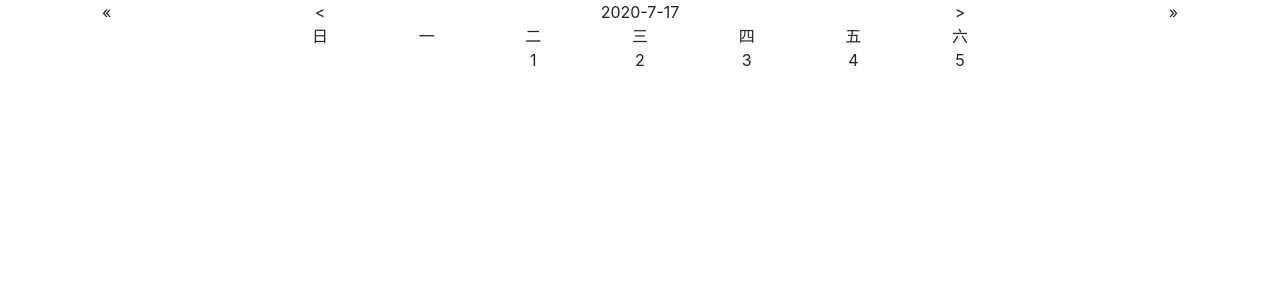
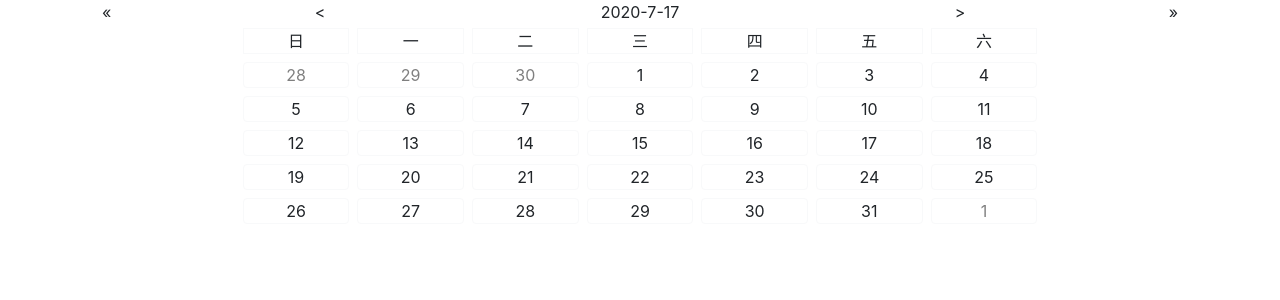
Before and after one commit to zh69ou/reacttest, a React app: page / in a window 1280 px wide. Shown: the top 300 px of the page. Built offline with nearby package versions, Linux system fonts and the light colour scheme.

Commit message:
时间选择组件

```diff
--- a/src/components/date.tsx
+++ b/src/components/date.tsx
@@ -5,33 +5,109 @@ export const DateBox = (props)=>{
 	const [year,setYear] = useState(date.getFullYear())
 	const [month,setMonth] = useState(date.getMonth()+1)
 	const [day,setDay] = useState(date.getDate())
+	const [seldate,setSeldate] = useState([])
+	const weeklist = (line,k)=>{
+		return (<div key={k} className="body row justify-content-center">{line}</div>)
+	}
+	const toDate = (date,k=0)=>{
+		setYear(date.getFullYear())
+		setMonth(date.getMonth()+1)
+		setDay(date.getDate())
+		if(k){
+			let sd = seldate
+			if(props.choice){
+				if(seldate.length==0){
+					callBack([k,k])
+				}else{
+					if(sd[1]<k){
+						sd[1] = k
+					}else if(sd[1]>k&&sd[0]<k){
+						sd[1] = k
+						sd[0] = k
+					}else{
+						sd[0] = k
+					}
+					callBack(sd)
+				}
+			}else{
+				callBack([k,k])
+			}
+		}
+	}
+	const callBack = (d)=>{
+		setSeldate(d)
+		if(props.callback){
+			props.callback(d)
+		}
+	}
+	const upDate = (m,y=0)=>{
+		let ye = year
+		if(y>0) ye += 1
+		if(y<0) ye -= 1
+		let mo = month
+		if(m>0){
+			if(month==12){
+				mo = 1
+				ye += 1
+			}else{
+				mo += 1
+			}
+		}
+		if(m<0){
+			if(month==1){
+				mo = 12
+				ye -= 1
+			}else{
+				mo -= 1
+			}
+		}
+		toDate(new Date(ye+'-'+mo+'-'+day))
+	}
+	const daylist = (da,k)=>{
+		let d = new Date(k)
+		let m = d.getMonth()+1
+		let nd = d.getDate()
+		return (<div key={k} onClick={()=>{toDate(d,k)}} className={"col-1 p-0 m-1 border border-light rounded"+(m!=month?' text-black-50':'')+(k>=seldate[0]&&k<=seldate[1]?' bg-primary text-white':'')}>{da}</div>)
+	}
+	const list = ()=>{
+		let ht = []
+		let newdate = new Date(year+'-'+month+'-1')
+		let nextdate = month<12?new Date(year+'-'+(month+1)+'-1'):new Date((year+1)+'-1-1')
+		newdate.setDate(-newdate.getDay()+1)
+		let begin = newdate.getTime()
+		nextdate.setDate(1+(6-nextdate.getDay()))
+		let end = nextdate.getTime()
+		let dlist = Array.from(Array(Math.ceil((end-begin)/86400000)+1),(v,k)=>begin+k*86400000)
+		let arr = []
+		dlist.map((v,k)=>{
+			let nd = new Date(v)
+			arr.push(daylist(nd.getDate(),v))
+			if(nd.getDay()==6){
+				ht.push(weeklist(arr,k))
+				arr = []
+			}
+		})
+		return (ht)
+	}
 	return (
 		<div className="text-center">
 			<div className="head row">
-				<div className="col-2">&laquo;</div>
-				<div className="col-2">&lt;</div>
-				<div className="col-4">{year+'-'+month+'-'+day}</div>
-				<div className="col-2">&gt;</div>
-				<div className="col-2">&raquo;</div>
+				<div className="col-2" onClick={()=>{upDate(0,-1)}}>&laquo;</div>
+				<div className="col-2" onClick={()=>{upDate(-1,0)}}>&lt;</div>
+				<div className="col-4 p-0">{year+'-'+month+'-'+day}</div>
+				<div className="col-2" onClick={()=>{upDate(1,0)}}>&gt;</div>
+				<div className="col-2" onClick={()=>{upDate(0,1)}}>&raquo;</div>
 			</div>
-			<div className="title row justify-content-md-center">
-				<div className="col-1">日</div>
-				<div className="col-1">一</div>
-				<div className="col-1">二</div>
-				<div className="col-1">三</div>
-				<div className="col-1">四</div>
-				<div className="col-1">五</div>
-				<div className="col-1">六</div>
+			<div className="title row justify-content-center">
+				<div className="col-1 p-0 m-1 border border-light">日</div>
+				<div className="col-1 p-0 m-1 border border-light">一</div>
+				<div className="col-1 p-0 m-1 border border-light">二</div>
+				<div className="col-1 p-0 m-1 border border-light">三</div>
+				<div className="col-1 p-0 m-1 border border-light">四</div>
+				<div className="col-1 p-0 m-1 border border-light">五</div>
+				<div className="col-1 p-0 m-1 border border-light">六</div>
 			</div>
-			<div className="body row justify-content-md-center">
-				<div className="col-1"></div>
-				<div className="col-1"></div>
-				<div className="col-1">1</div>
-				<div className="col-1">2</div>
-				<div className="col-1">3</div>
-				<div className="col-1">4</div>
-				<div className="col-1">5</div>
-			</div>
+			{list()}
 		</div>
 		)
 }
--- a/src/pages/index.tsx
+++ b/src/pages/index.tsx
@@ -10,7 +10,7 @@ const DefIndex = (props) => {
 	},[])
 	return (
 		<div>
-		<DateBox></DateBox>
+			<DateBox choice="1" callback={(res)=>{}}></DateBox>
 		</div>
 	)
 }
```
